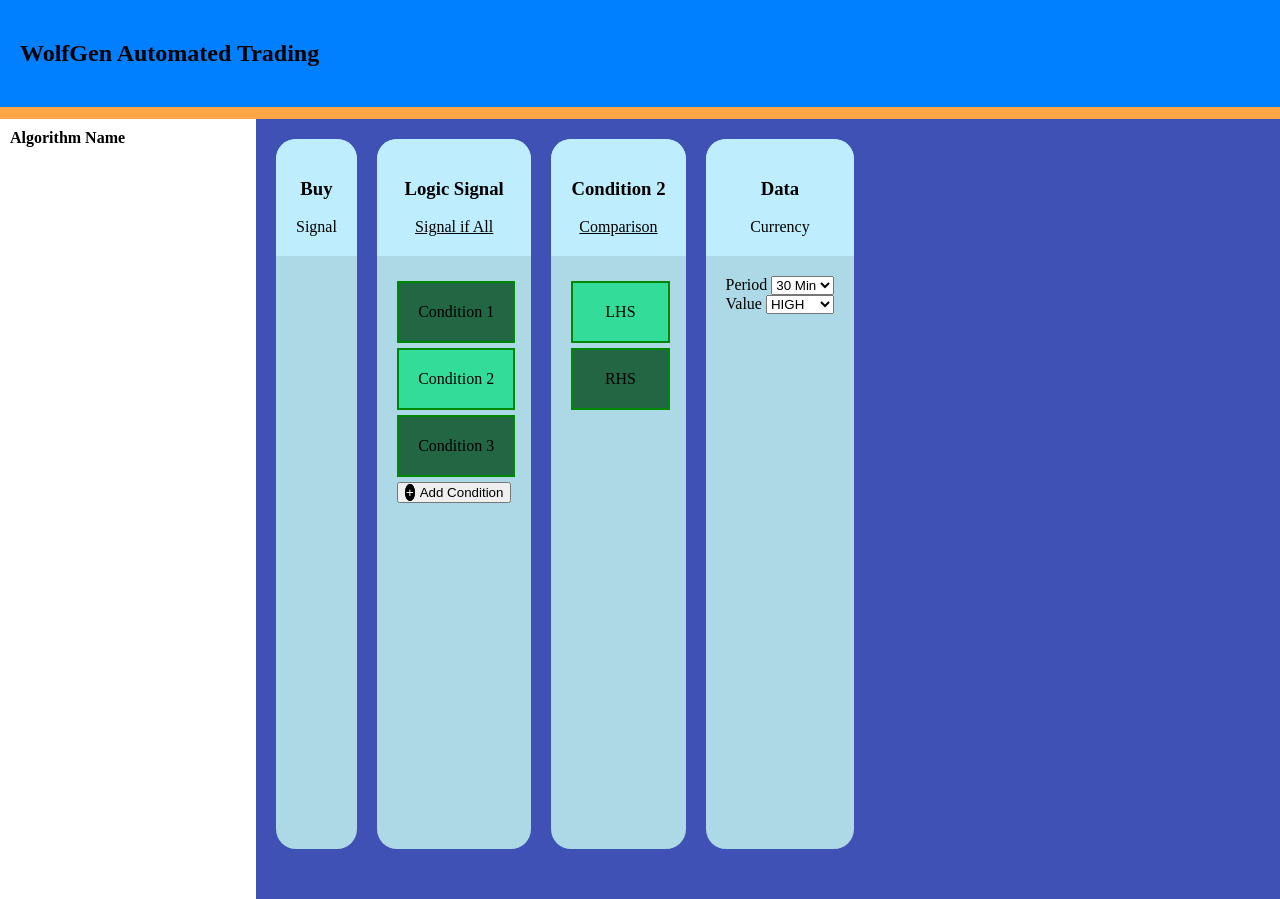
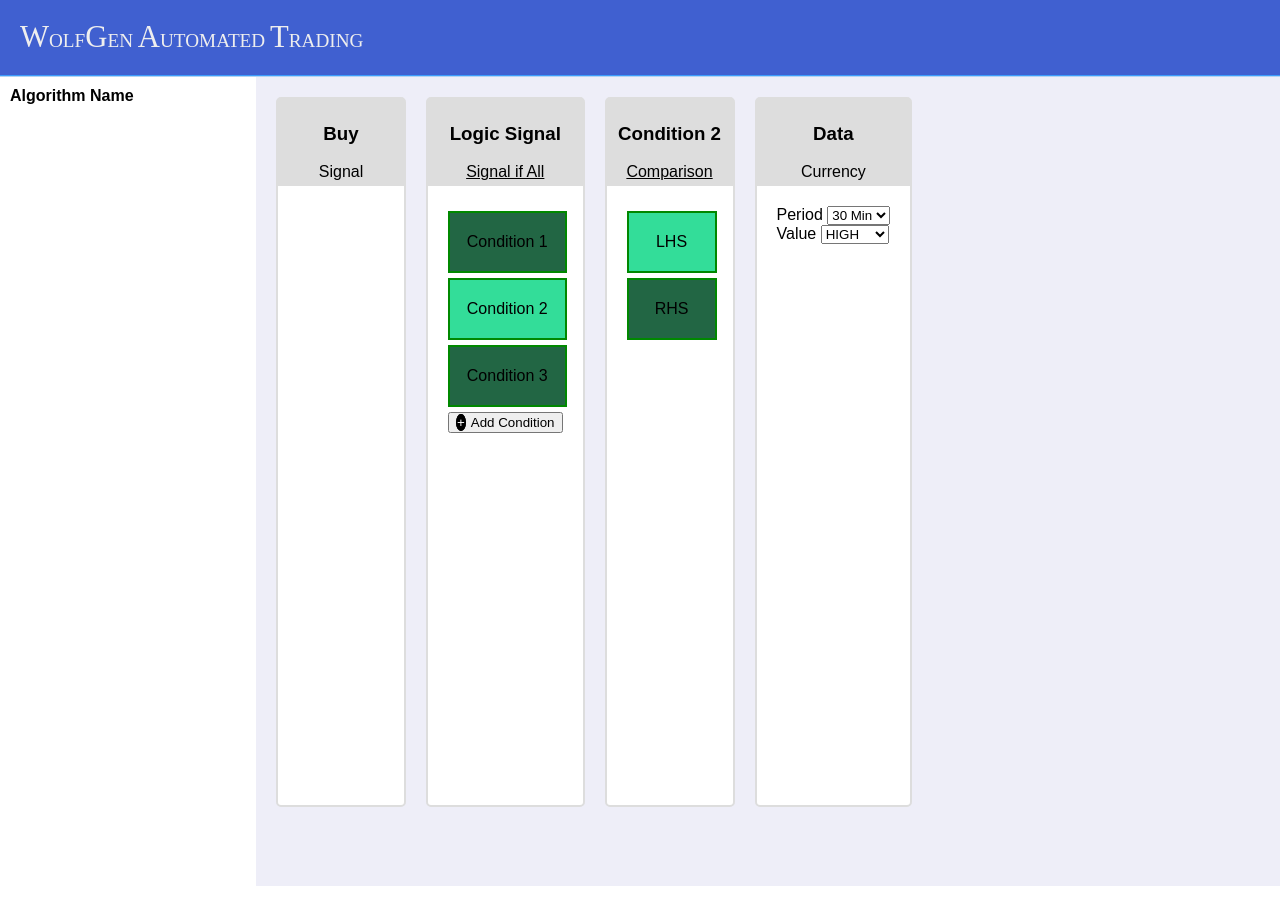
Before and after one commit to NicolasKiely/percms, a Django app: template widget/templates/widget/editor.html in a window 1280 px wide. Run offline with Django 3.2, Linux system fonts and the light colour scheme; the template is opened without the code that fills it, so the values that code supplies are empty.

Commit message:
Use new light gray-blue color scheme

```diff
--- a/widget/templates/widget/editor.html
+++ b/widget/templates/widget/editor.html
@@ -6,30 +6,43 @@
     <title>Widget Editor</title>
 
     <style>
-
         body {
             margin: 0;
             padding: 0;
             box-sizing: border-box;
+            font-family: Arial, Helvetica, serif;
         }
 
+        /* Page header bar */
         header {
-            background-color: #0080FF;
+            background-color: #4060D0;
             padding: 20px;
             margin: 0;
             width: 100%;
             height: 10%;
             box-sizing: border-box;
+            font-family: "Times New Roman", serif;
+            font-size: 120%;
+            color: #EEE;
+        }
+
+        /* Raised case title */
+        span.hcase {
+            font-size: 160%;
         }
 
         div.header-bar {
-            background-color: #FFA545;
+            /* background-color: #FFA545; */
+            background-image: linear-gradient(
+                #0080FF, #EEE
+            );
             width: 100%;
             box-sizing: border-box;
             margin: 0;
-            padding: 6px;
+            padding: 1px;
         }
 
+        /* Side bar + workspace */
         section {
             height: 90%;
             width: 100%;
@@ -43,6 +56,7 @@
             clear: both;
         }
 
+        /* Side bar */
         nav {
             background-color: #FFF;
             width: 20%;
@@ -53,8 +67,10 @@
             box-sizing: border-box;
         }
 
+        /* Workspace */
         article {
-            background-color: #3F51B5;
+            /*background-color: #3F51B5;*/
+            background-color: #EEEEF8;
             width: 80%;
             float: left;
             margin: 0;
@@ -65,28 +81,31 @@
         }
 
         div.widget {
-            background-color: #ADD8E6;
+            /*background-color: #ADD8E6;*/
+            background-color: #FFF;
             float: left;
             height: 90%;
             margin: 10px;
             box-sizing: border-box;
-            border-radius: 20px;
+            border-radius: 5px;
             border-collapse: collapse;
+            border: #DDD 2px solid;
+            padding: 0;
+            min-width: 130px;
             /* border: solid #030 3px; */
         }
 
         div.widget-header {
-            background-color: #BEEDFD;
+            /* background-color: #BEEDFD; */
+            background-color: #DDD;
             box-sizing: border-box;
-            padding: 20px;
+            padding: 5px;
             /*width: 100%;*/
             text-align: center;
-            border-top-left-radius: 20px;
-            border-top-right-radius: 20px;
         }
 
         div.widget-body {
-            background-color: #ADD8E6;
+            /* background-color: #ADD8E6; */
             float: top;
             padding: 20px;
         }
@@ -122,37 +141,14 @@
             color: white;
             background-color: black;
         }
-
-        /*
-        Original Widget Style
-        div.widget {
-            border: solid #030 3px;
-            border-collapse: collapse;
-            border-radius: 20px;
-            padding: 5px;
-            height: 40px;
-            display: inline;
-        }
-        */
-
-        /*
-        div.widget:after {
-            content: '+';
-            border: solid black 1px;
-            border-radius: 100%;
-            width: 10px;
-            height: 10px;
-            text-align: center;
-            color: white;
-            background-color: black;
-        }
-        */
     </style>
 </head>
 <body>
     <!-- Header -->
     <header>
-        <h2>WolfGen Automated Trading</h2>
+        <span class="hcase">W</span>OLF<span class="hcase">G</span>EN
+        <span class="hcase">A</span>UTOMATED
+        <span class="hcase">T</span>RADING
     </header>
     <div class="header-bar"></div>
 
```
